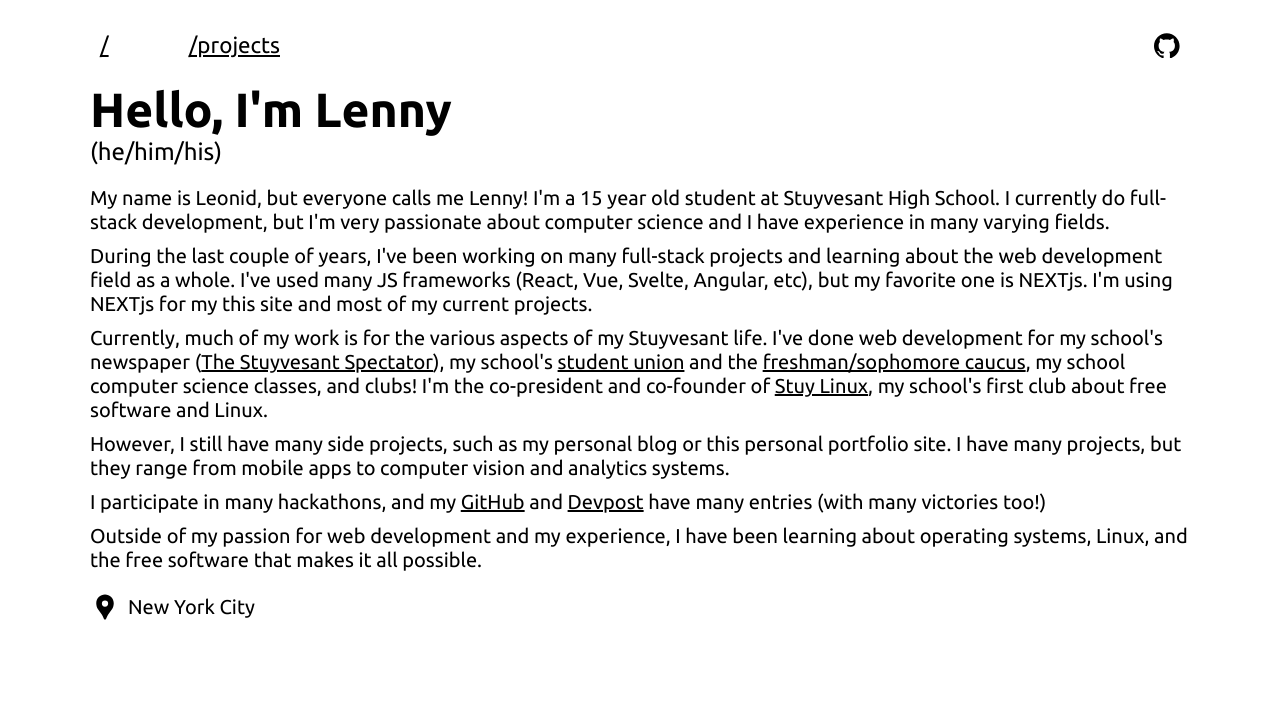
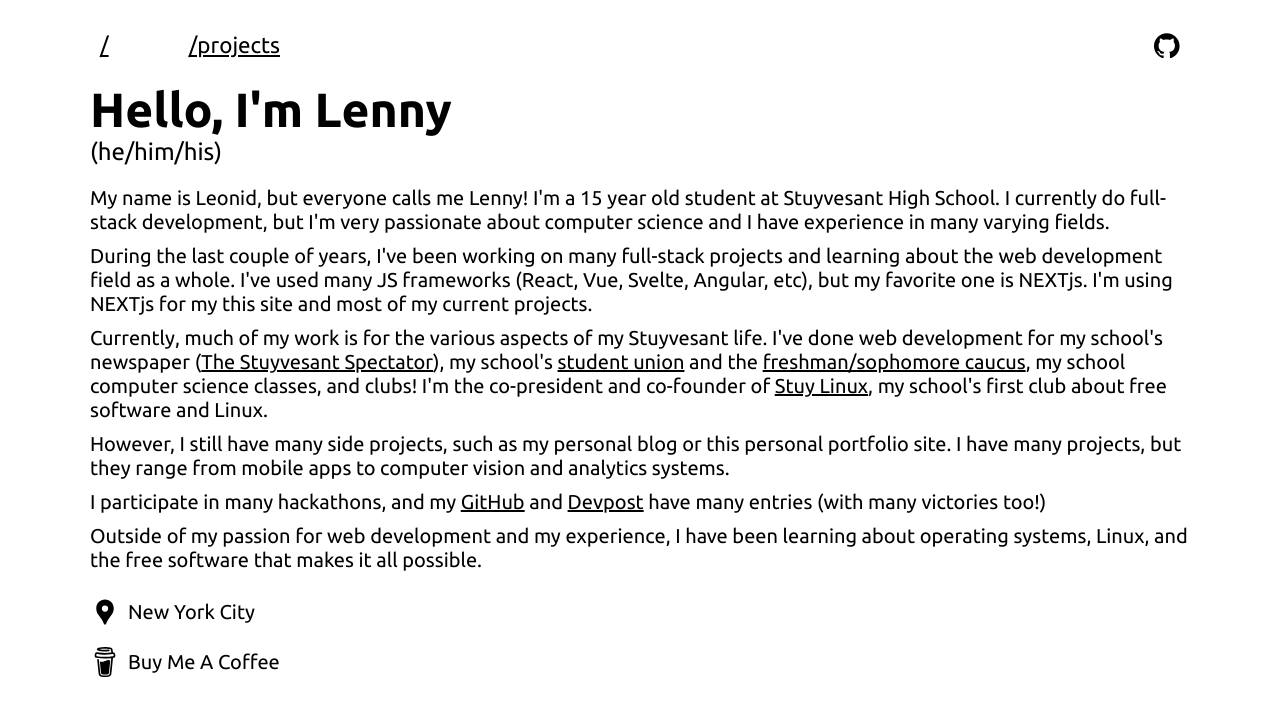
Before and after one commit to leomet07/nextportfolio, a Next.js app: page / in a window 1280 px wide. Shown: the top 716 px of the page. Built offline with nearby package versions, Linux system fonts and the light colour scheme.

Commit message:
Add buymeacoffee link

```diff
--- a/pages/index.tsx
+++ b/pages/index.tsx
@@ -1,6 +1,7 @@
 import Head from "next/head";
 import styles from "../styles/Home.module.css";
 import { MdLocationPin } from "react-icons/md";
+import { SiBuymeacoffee } from "react-icons/si";
 
 const Home = () => {
 	return (
@@ -11,62 +12,75 @@ const Home = () => {
 			</Head>
 
 			<main className={styles.main}>
-				<div id={styles.titles_container}>
+				<section id={styles.titles_container}>
 					<h1 className={styles.title}>Hello, I&apos;m Lenny</h1>
 					<p id={styles.pronouns}>(he/him/his)</p>
-				</div>
+				</section>
+				<section>
 					<p>
-					My name is Leonid, but everyone calls me Lenny! I&apos;m a
-					15 year old student at Stuyvesant High School. I currently
-					do full-stack development, but I&apos;m very passionate
-					about computer science and I have experience in many varying
-					fields.
+						My name is Leonid, but everyone calls me Lenny! I&apos;m
+						a 15 year old student at Stuyvesant High School. I
+						currently do full-stack development, but I&apos;m very
+						passionate about computer science and I have experience
+						in many varying fields.
 					</p>
 					<p>
-					During the last couple of years, I&apos;ve been working on
-					many full-stack projects and learning about the web
+						During the last couple of years, I&apos;ve been working
+						on many full-stack projects and learning about the web
 						development field as a whole. I&apos;ve used many JS
 						frameworks (React, Vue, Svelte, Angular, etc), but my
-					favorite one is NEXTjs. I&apos;m using NEXTjs for my this
-					site and most of my current projects.
+						favorite one is NEXTjs. I&apos;m using NEXTjs for my
+						this site and most of my current projects.
 					</p>
 					<p>
-					Currently, much of my work is for the various aspects of my
-					Stuyvesant life. I&apos;ve done web development for my
-					school&apos;s newspaper (
-					<a href="https://stuyspec.com">The Stuyvesant Spectator</a>
+						Currently, much of my work is for the various aspects of
+						my Stuyvesant life. I&apos;ve done web development for
+						my school&apos;s newspaper (
+						<a href="https://stuyspec.com">
+							The Stuyvesant Spectator
+						</a>
 						), my school&apos;s{" "}
 						<a href="https://stuysu.org">student union</a> and the{" "}
 						<a href="https://sophomore.stuysu.org">
 							freshman/sophomore caucus
 						</a>
-					, my school computer science classes, and clubs! I&apos;m
-					the co-president and co-founder of{" "}
+						, my school computer science classes, and clubs!
+						I&apos;m the co-president and co-founder of{" "}
 						<a href="https://stuylinux.org">Stuy Linux</a>, my
 						school&apos;s first club about free software and Linux.
 					</p>
 					<p>
 						However, I still have many side projects, such as my
-					personal blog or this personal portfolio site. I have many
-					projects, but they range from mobile apps to computer vision
-					and analytics systems.
+						personal blog or this personal portfolio site. I have
+						many projects, but they range from mobile apps to
+						computer vision and analytics systems.
 					</p>
 					<p>
 						I participate in many hackathons, and my{" "}
 						<a href="https://github.com/leomet07">GitHub</a> and{" "}
-					<a href="https://devpost.com/leomet07">Devpost</a> have many
-					entries (with many victories too!)
+						<a href="https://devpost.com/leomet07">Devpost</a> have
+						many entries (with many victories too!)
 					</p>
 					<p>
-					Outside of my passion for web development and my experience,
-					I have been learning about operating systems, Linux, and the
-					free software that makes it all possible.
+						Outside of my passion for web development and my
+						experience, I have been learning about operating
+						systems, Linux, and the free software that makes it all
+						possible.
 					</p>
-				<div id={styles.other_info_container}>
-					<div id={styles.location_container}>
-						<MdLocationPin id={styles.location_pin} /> New York City
+				</section>
+				<section id={styles.other_info_container}>
+					<div className={styles.line_container}>
+						<MdLocationPin className={styles.line_icon} /> New York
+						City
 					</div>
-				</div>
+					<a
+						href="https://www.buymeacoffee.com/leomet07"
+						className={styles.line_container}
+					>
+						<SiBuymeacoffee className={styles.line_icon} />
+						Buy Me A Coffee
+					</a>
+				</section>
 			</main>
 		</div>
 	);
--- a/styles/Home.module.css
+++ b/styles/Home.module.css
@@ -25,7 +25,7 @@
 	margin-bottom: 10px;
 }
 
-.main a {
+.main p a {
 	text-decoration: underline;
 }
 @media (max-width: 440px) {
@@ -51,12 +51,13 @@
 	font-size: 1.25rem;
 }
 
-#location_container {
-	height: 40px;
+.line_container {
+	height: 50px;
 	display: flex;
 	align-items: center;
 }
-#location_pin {
+
+.line_icon {
 	height: 30px;
 	width: auto;
 	margin-right: 8px;
```
Lines whose indentation alone changed are shown as unchanged.
